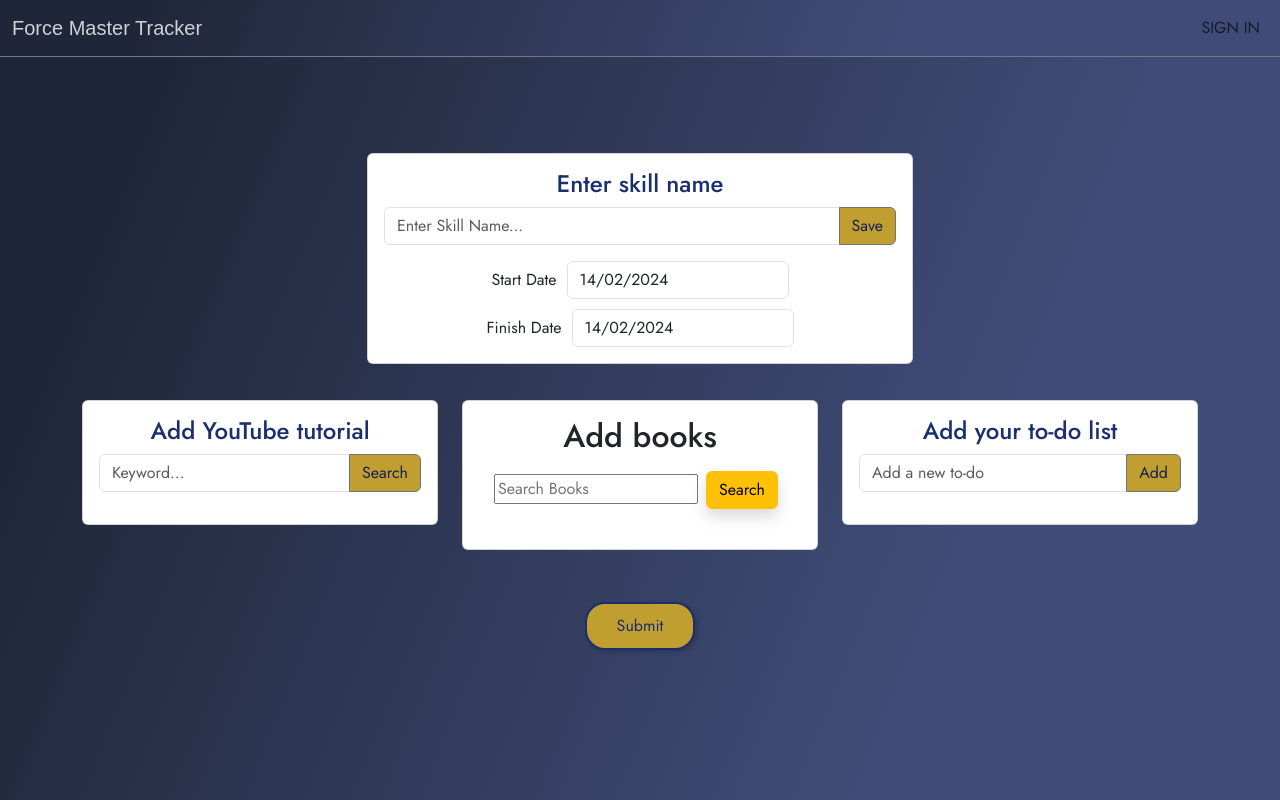
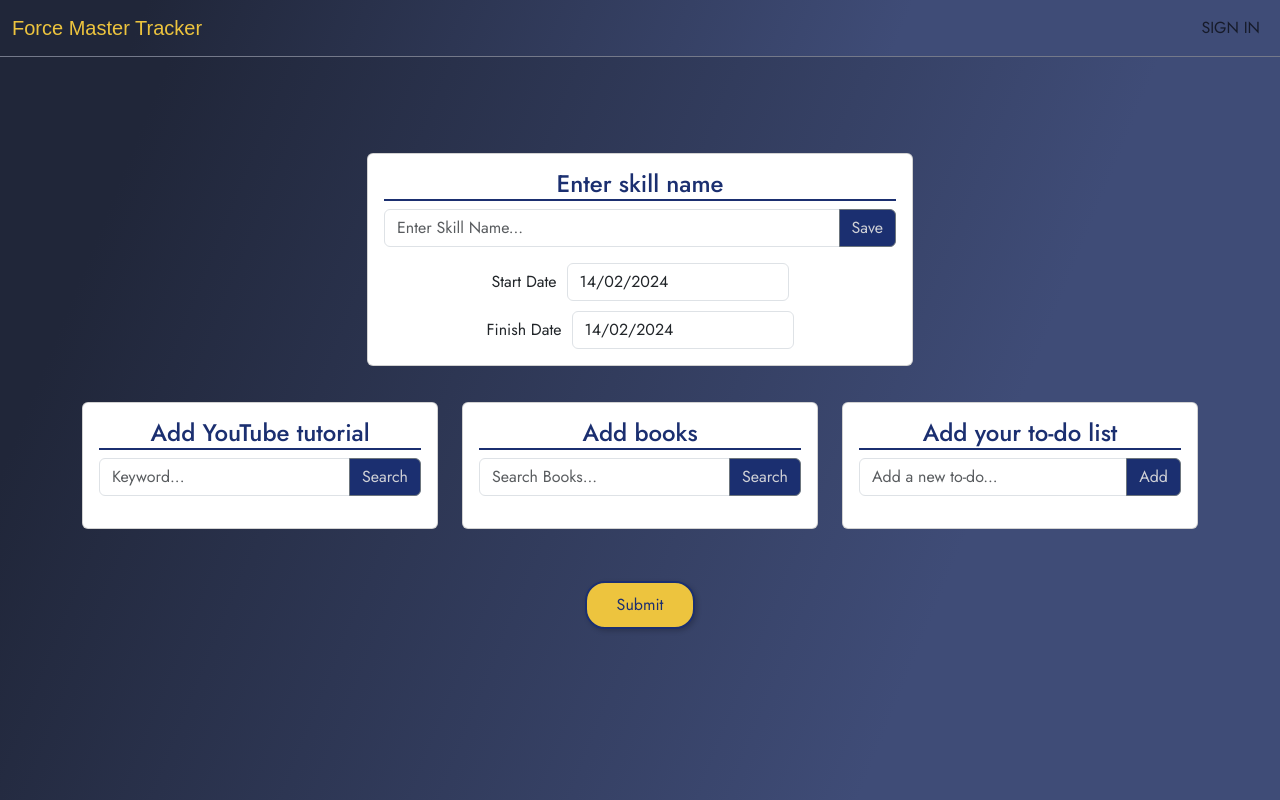
Before and after one commit to yuzbamaria/pet-adopt, a React (Vite) app: page /CreateSkill in a window 1280 px wide. Shown: the top 800 px of the page. Built offline with nearby package versions, Linux system fonts and the light colour scheme; a web font is replaced by a local one.

Commit message:
updated cards styles, logo and links on navbar

```diff
--- a/src/components/BookAPI/index.jsx
+++ b/src/components/BookAPI/index.jsx
@@ -48,14 +48,19 @@ function BookAPI(){
     }
 
     return(<div>
-        <div>
+        <div className="input-group mb-3">
             <input
                 type="text"
                 value={searchTerm}
                 onChange={(e)=>handleChange(e.target.value)}
-                placeholder="Search Books"
+                placeholder="Search Books..."
+                className="form-control"
             />
-            <button className='btn btn-warning shadow m-2' onClick={()=>searchBooks()}>Search</button>
+            <button
+                className="btn btn-outline-secondary search-btn"
+                onClick={()=>searchBooks()}>
+                Search
+            </button>
         </div>
         {/* List of books */}
         <ul id="book-list" style={{padding:0}}>
--- a/src/components/Header/index.jsx
+++ b/src/components/Header/index.jsx
@@ -21,7 +21,7 @@ function Header() {
                     Force Master Tracker
                 </Link>
 
-                <div className="nav-options custom-nav-options">
+                <div className="nav-options">
                     {loggedIn
                     ?
                     <>
@@ -29,16 +29,16 @@ function Header() {
                         to="/CreateSkill"
                         end
                         className={({ isActive }) =>
-                            isActive ? 'nav-link active create-skill' : 'nav-link create-skill'
+                            isActive ? 'nav-link custom-nav-options active create-skill' : 'nav-link create-skill'
                         }
                         >
                         Alter Your Force
                         </NavLink>
-                        <Link className="logout" to="/" onClick={handleLogOut}>
+                        <Link className="logout custom-nav-options" to="/" onClick={handleLogOut}>
                             Withdraw from the Force
                         </Link>
                         <Link className="profile" to="/userprofile">
-                            <Avatar className="avatar" alt="Profile avatar" src="../../assets/profile-pic.png" />
+                            <Avatar className="avatar custom-nav-options" alt="Profile avatar" src="../../assets/profile-pic.png" />
                         </Link>
                     </>
                     :
--- a/src/components/Header/style.css
+++ b/src/components/Header/style.css
@@ -15,10 +15,19 @@
 .custom-logo {
     font-family: 'Star Wars', sans-serif;
     /* font-size: 3 rem !important; */
-    color: rgb(208, 209, 214) !important; ;
+    color:rgb(237, 196, 62) !important;
+}
+
+.custom-logo:hover {
+    color: rgb(208, 209, 214) !important;
 }
 
 .custom-nav-options {
     color: rgb(208, 209, 214) !important;
     font-family: "Jost", sans-serif;
 }
+
+.custom-nav-options:hover {
+    color:rgb(237, 196, 62) !important;
+    border-bottom: 2px solid rgb(237, 196, 62);
+}
--- a/src/components/SkillNameInput/index.jsx
+++ b/src/components/SkillNameInput/index.jsx
@@ -56,12 +56,14 @@ const SkillNameInput = () => {
             type="submit">
             Save
           </button>
+
         </div>
+         {/* Display a success message if the form is submitted */}
+         {isSubmitted && <p>Skill name is saved.</p>}
       </form>
           // {/* Display error message if input is empty */}
           // {isEmptyError && <p className="error-message">Skill name cannot be empty</p>}
-          // {/* Display a success message if the form is submitted */}
-          // {isSubmitted && <p>Skill name is saved.</p>}
+
 
           // <form onSubmit={handleSubmit}>
           //   <div>
--- a/src/components/ToDoList/index.jsx
+++ b/src/components/ToDoList/index.jsx
@@ -69,7 +69,7 @@ function ToDoList() {
             type="text"
             value={inputText}
             onChange={handleInputChange}
-            placeholder="Add a new to-do"
+            placeholder="Add a new to-do..."
             className="form-control"
             // className="form-control"
             // aria-label="Search"
--- a/src/pages/CreateSkill.jsx
+++ b/src/pages/CreateSkill.jsx
@@ -17,7 +17,7 @@ function CreateSkill() {
                 <div className="col-lg-6 mb-4">
                     <div className="card">
                         <div className="card-body text-center">
-                            <h4 className="card-title">Enter skill name</h4>
+                            <h4 className="card-title custom-title">Enter skill name</h4>
                             <SkillNameInput />
                             <Calendar />
                         </div>
@@ -29,7 +29,7 @@ function CreateSkill() {
                 <div className="col-lg-4 col-md-6 col-sm-12">
                     <div className="card skill-card">
                         <div className="card-body">
-                            <h4 className="card-title">Add YouTube tutorial</h4>
+                            <h4 className="card-title custom-title">Add YouTube tutorial</h4>
                             <YoutubeAPIResult />
                         </div>
                     </div>
@@ -37,9 +37,9 @@ function CreateSkill() {
                 <div className="col-lg-4 col-md-6 col-sm-12">
                     <div className="card skill-card">
                         <div className="card-body">
-                            <h2 className="card-title">
+                            <h4 className="card-title custom-title">
                                 Add books
-                            </h2>
+                            </h4>
                             <BookAPI />
                         </div>
                     </div>
@@ -47,7 +47,7 @@ function CreateSkill() {
                 <div className="col-lg-4 col-md-6 col-sm-12">
                     <div className="card skill-card">
                         <div className="card-body">
-                            <h4 className="card-title">Add your to-do list</h4>
+                            <h4 className="card-title custom-title">Add your to-do list</h4>
                             <ToDoList />
                         </div>
                     </div>
--- a/src/pages/css/CreateSkill.css
+++ b/src/pages/css/CreateSkill.css
@@ -8,7 +8,7 @@
 }
 
 .custom-btn {
-    background-color: rgb(192, 158, 48) !important;
+    background-color: rgb(237, 196, 62) !important;
     color: rgb(27, 47, 112);
     border-radius: 20px;
     padding: 10px 30px;
@@ -23,18 +23,21 @@
 }
 
 .search-btn {
-    background-color:rgb(192, 158, 48) !important;
-    color: rgb(20, 34, 83)  !important;
+    background-color:rgb(27, 47, 112) !important;
+    color: rgb(208, 209, 214) !important ;
     /* border-radius: 15px !important;
     box-shadow: 2px 2px 5px rgba(0, 0, 0, 0.2);
     border: 1px solid rgb(27, 47, 112) !important; */
 }
 
 .search-btn:hover {
-    background-color: rgb(27, 47, 112) !important;
-    color: rgb(208, 209, 214) !important;
+    color: rgb(237, 196, 62)  !important;
 }
 
 h4 {
     color: rgb(27, 47, 112) !important;
 }
+
+.custom-title {
+    border-bottom: 2px solid rgb(27, 47, 112)!important ;
+}
```
